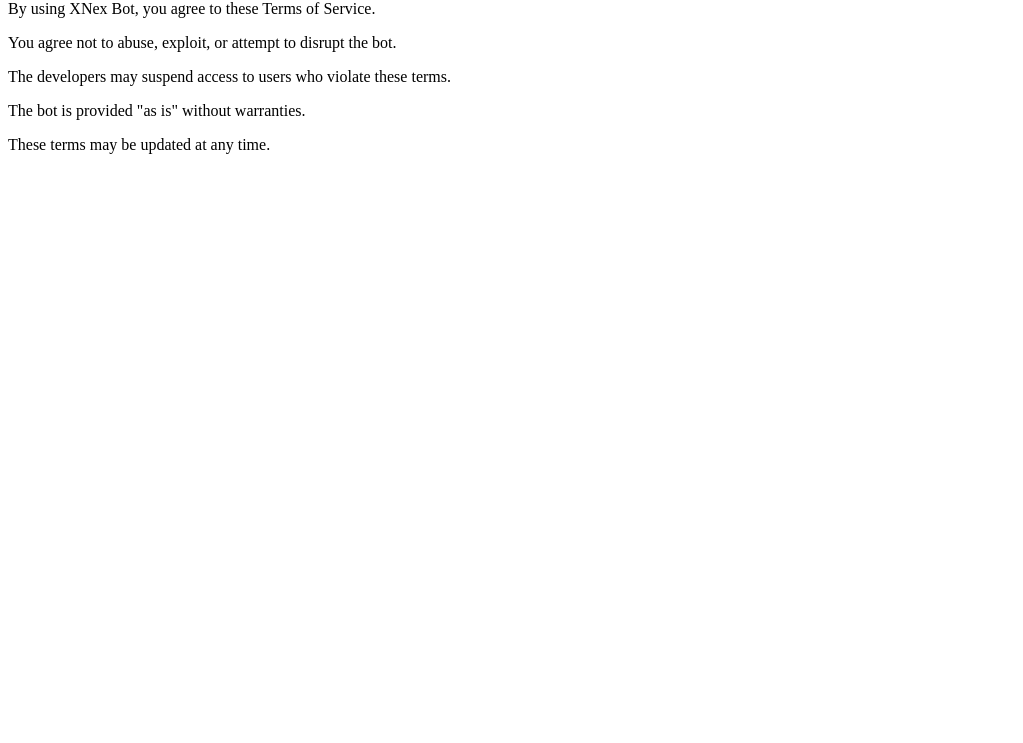
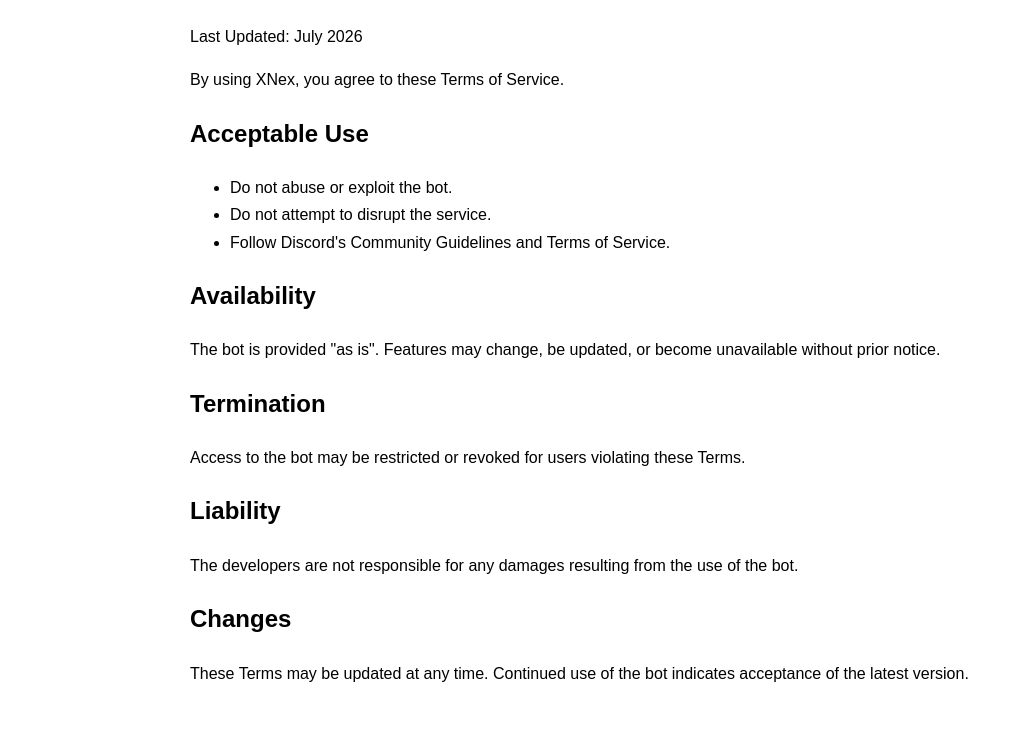
Before and after one commit to X-N007/Xnex-docs, a plain HTML site: page terms.html in a window 1280 px wide. Shown: the part 114-857 px from the top of the page, without its empty margins (0-1023 px from the left). Before the commit the page ends 800 px from the top, so only its background shows below. Drawn offline with Linux system fonts and the light colour scheme.

Commit message:
Update terms.html

```diff
--- a/terms.html
+++ b/terms.html
@@ -3,22 +3,57 @@
 <head>
 <meta charset="UTF-8">
 <title>Terms of Service</title>
+<style>
+body{
+font-family:Arial;
+max-width:900px;
+margin:auto;
+padding:40px;
+line-height:1.7;
+}
+</style>
 </head>
 <body>
 
 <h1>Terms of Service</h1>
 
-<p>Last updated: July 2026</p>
+<p>Last Updated: July 2026</p>
 
-<p>By using XNex Bot, you agree to these Terms of Service.</p>
+<p>
+By using XNex, you agree to these Terms of Service.
+</p>
 
-<p>You agree not to abuse, exploit, or attempt to disrupt the bot.</p>
+<h2>Acceptable Use</h2>
 
-<p>The developers may suspend access to users who violate these terms.</p>
+<ul>
+<li>Do not abuse or exploit the bot.</li>
+<li>Do not attempt to disrupt the service.</li>
+<li>Follow Discord's Community Guidelines and Terms of Service.</li>
+</ul>
 
-<p>The bot is provided "as is" without warranties.</p>
+<h2>Availability</h2>
 
-<p>These terms may be updated at any time.</p>
+<p>
+The bot is provided "as is". Features may change, be updated, or become unavailable without prior notice.
+</p>
+
+<h2>Termination</h2>
+
+<p>
+Access to the bot may be restricted or revoked for users violating these Terms.
+</p>
+
+<h2>Liability</h2>
+
+<p>
+The developers are not responsible for any damages resulting from the use of the bot.
+</p>
+
+<h2>Changes</h2>
+
+<p>
+These Terms may be updated at any time. Continued use of the bot indicates acceptance of the latest version.
+</p>
 
 </body>
 </html>
```
